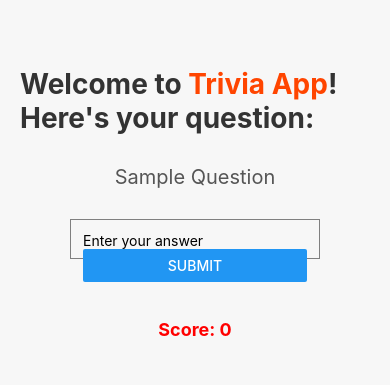
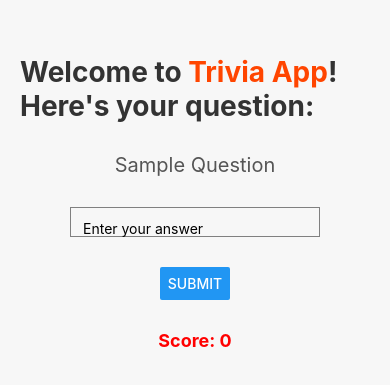
Before and after one commit to rjacks02/TriviaApp, a React Native app: screen / in a window 390 px wide. Shown: the part 219-604 px from the top of the page. Built offline with nearby package versions, Linux system fonts and the light colour scheme.

Commit message:
minor edits to styles.js/app.js

```diff
--- a/App.js
+++ b/App.js
@@ -44,9 +44,9 @@
           value={userAnswer}
           onChangeText={(text) => setUserAnswer(text)}
         />
-        <Button title="Submit" onPress={handleAnswer} />
       </View>
-      {incorrectGuesses >= 3 && <Text style={styles.clueText}>{trivia.incorrect[0]}</Text>}
+      <Button title="Submit" onPress={handleAnswer} />
+      {incorrectGuesses >= 5 && <Text style={styles.clueText}>{trivia.incorrect[0]}</Text>}
       <Score score={score} styles={styles} />
     </View>
   );
--- a/package.json
+++ b/package.json
@@ -12,7 +12,10 @@
     "expo": "~50.0.14",
     "expo-status-bar": "~1.11.1",
     "react": "18.2.0",
-    "react-native": "0.73.6"
+    "react-native": "0.73.6",
+    "react-native-web": "~0.19.6",
+    "react-dom": "18.2.0",
+    "@expo/metro-runtime": "~3.1.3"
   },
   "devDependencies": {
     "@babel/core": "^7.20.0"
--- a/styles.js
+++ b/styles.js
@@ -19,7 +19,7 @@
     color: '#555',
   },
   answerInput: {
-    height: 40,
+    height: 30,
     width: 250,
     borderColor: 'gray',
     borderWidth: 1,
```
Also changed, not shown: 1 other file (tests, documents, lock files or other folders).
